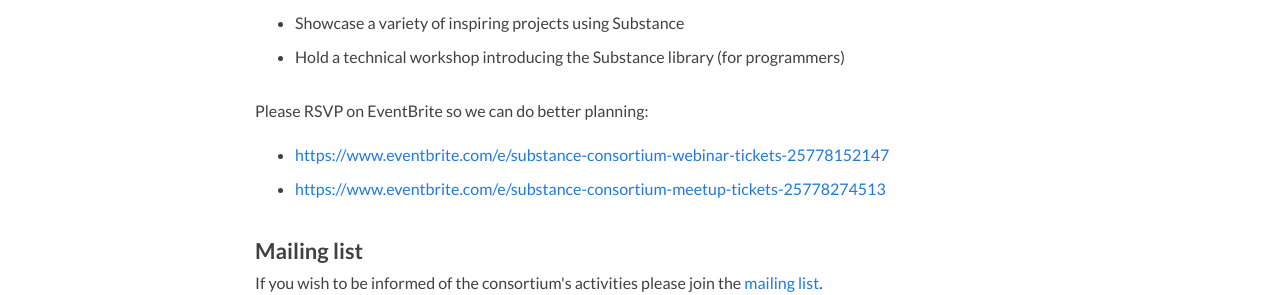
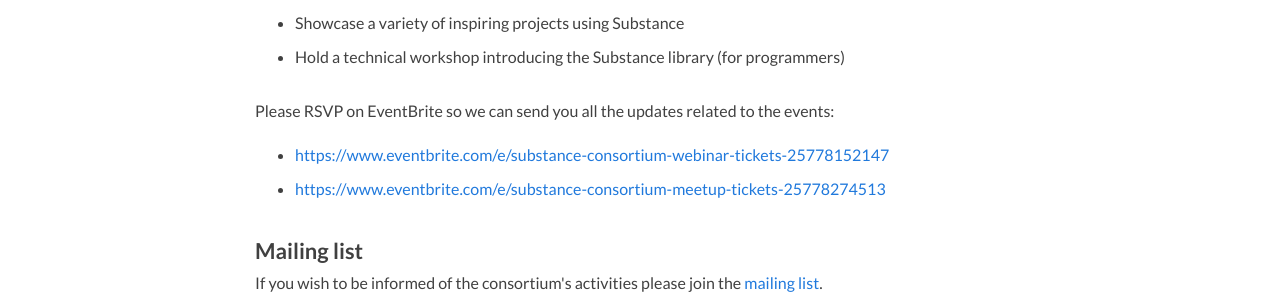
Before and after one commit to substance/substance.github.com, a Jekyll site: the page built from consortium/index.html, in a window 1280 px wide. Shown: the part 1118-1413 px from the top of the page. Built offline with Jekyll 4.4.1, drawn with Linux system fonts in a browser that asks for light colours.

Commit message:
Update index.html

```diff
--- a/consortium/index.html
+++ b/consortium/index.html
@@ -38,7 +38,7 @@
       <li>Hold a technical workshop introducing the Substance library (for programmers)</li>
     </ul>
     <p>
-      Please RSVP on EventBrite so we can do better planning:
+      Please RSVP on EventBrite so we can send you all the updates related to the events:
     </p>
     <ul>
       <li><a href="https://www.eventbrite.com/e/substance-consortium-webinar-tickets-25778152147">https://www.eventbrite.com/e/substance-consortium-webinar-tickets-25778152147</a></li>
```
